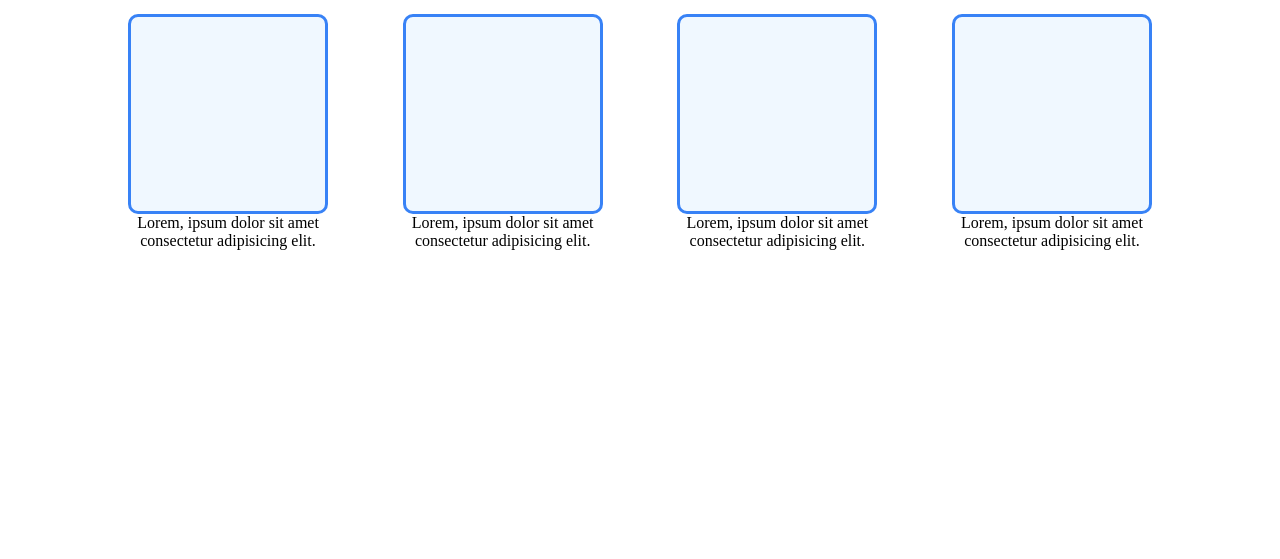
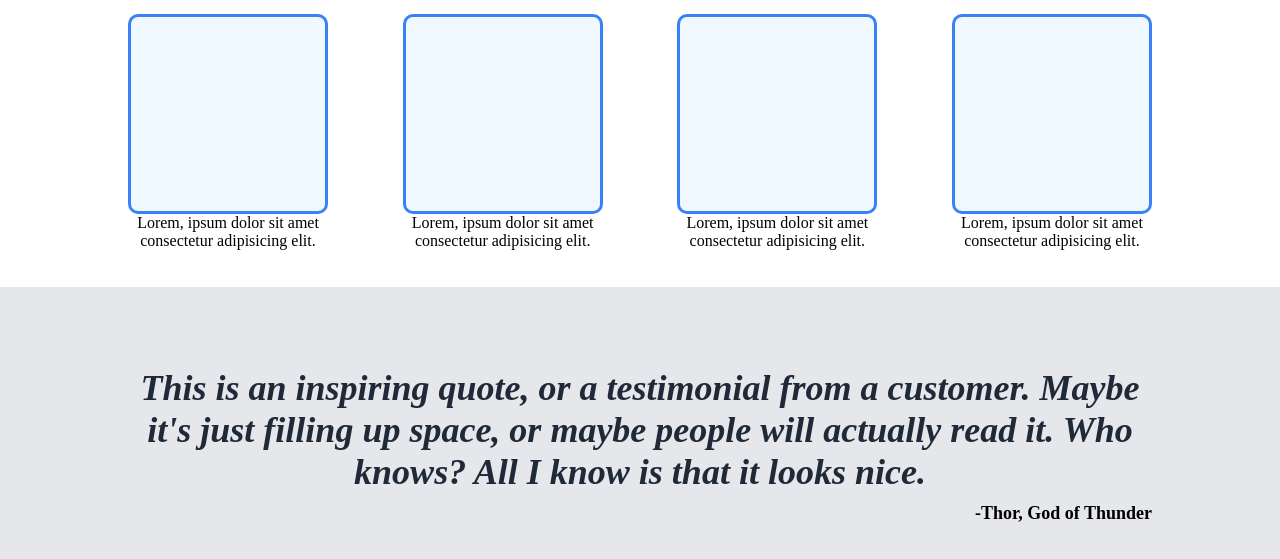
Before and after one commit to sujwal19/landing-page, a plain HTML site: page index.html in a window 1280 px wide. Shown: the part 753-1312 px from the top of the page. Before the commit the page ends 1040 px from the top, so only its background shows below. Drawn offline with Linux system fonts and the light colour scheme.

Commit message:
Added a quote section

```diff
--- a/index.html
+++ b/index.html
@@ -54,5 +54,11 @@
         </div>
         </div>
     </div>
+    <div class="quoteSection">
+        <div class="margin-container">
+        <h2>This is an inspiring quote, or a testimonial from a customer. Maybe it's just filling up space, or maybe people will actually read it. Who knows? All I know is that it looks nice.</h2>
+        <h6>-Thor, God of Thunder</h6>
+        </div>
+    </div>
 </body>
 </html>
--- a/style.css
+++ b/style.css
@@ -108,3 +108,24 @@ html , body{
 .box-list p{
     width: 200px;
 }
+
+.quoteSection{
+    height: 50vh;
+    width: 100%;
+    background-color: #e5e7eb;
+}
+
+.quoteSection h2{
+    font-size: 36px;
+    font-style: italic;
+    font-weight: light;
+    color: #1f2937;
+    padding: 80px 0 10px 0;
+    text-align: center;
+}
+
+.quoteSection h6{
+    font-weight: bolder;
+    font-size: 18px;
+    text-align: right;
+}
```
